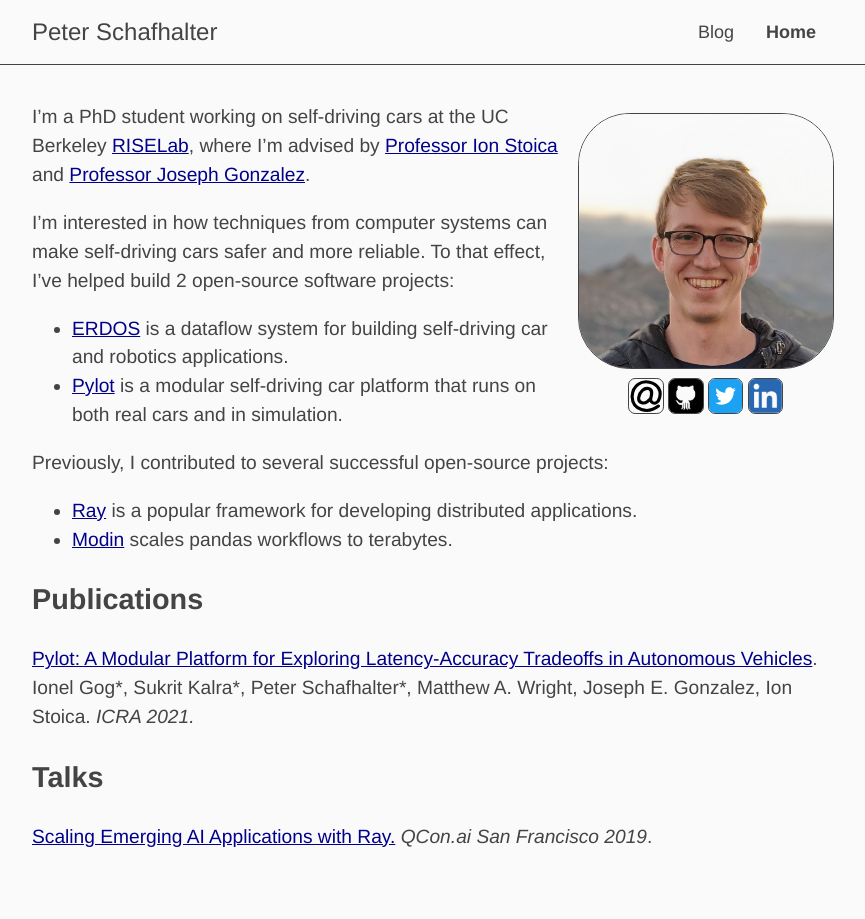
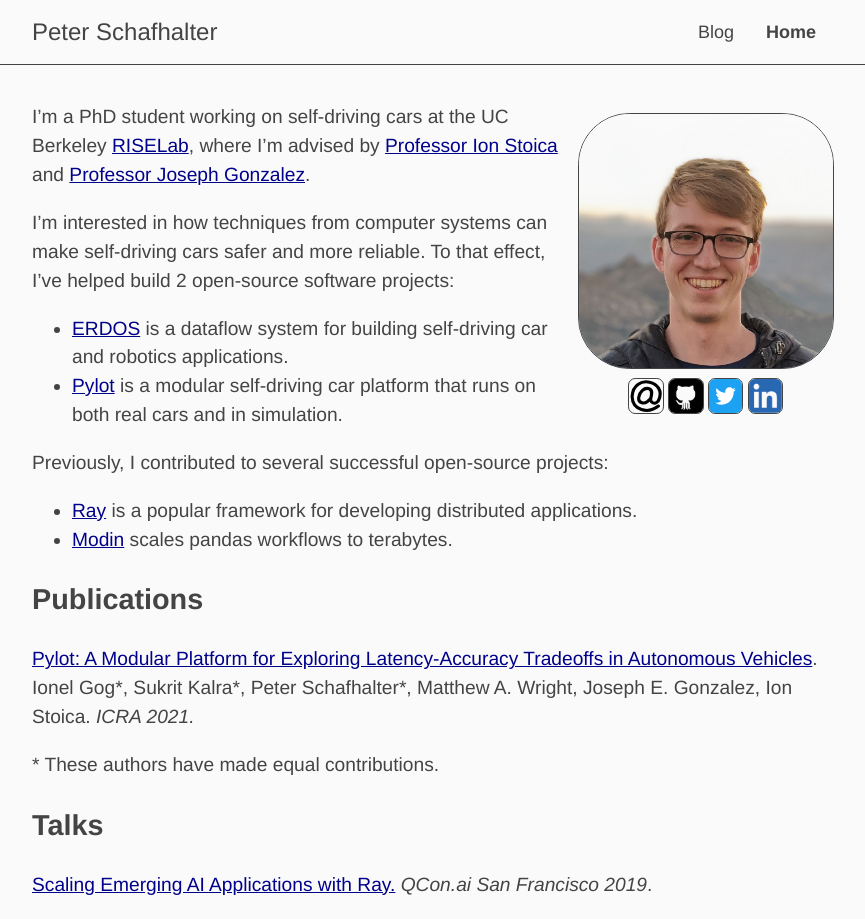
Before and after one commit to pschafhalter/pschafhalter.github.io, a Jekyll site: the page built from index.md, in a window 1280 px wide. Shown: the whole page, without its empty margins (208-1073 px from the left). Built offline with Jekyll 4.4.1, drawn with Linux system fonts in a browser that asks for light colours.

Commit message:
Update author note

```diff
--- a/index.md
+++ b/index.md
@@ -27,6 +27,8 @@ Previously, I contributed to several successful open-source projects:
 [Pylot: A Modular Platform for Exploring Latency-Accuracy Tradeoffs in Autonomous Vehicles](https://arxiv.org/abs/2104.07830).
 Ionel Gog\*, Sukrit Kalra\*, Peter Schafhalter\*, Matthew A. Wright, Joseph E. Gonzalez, Ion Stoica. *ICRA 2021.*
 
+\* These authors have made equal contributions.
+
 ## Talks
 
 [Scaling Emerging AI Applications with Ray.](https://www.infoq.com/presentations/scale-ai-ray/) *QCon.ai San Francisco 2019*.
```
